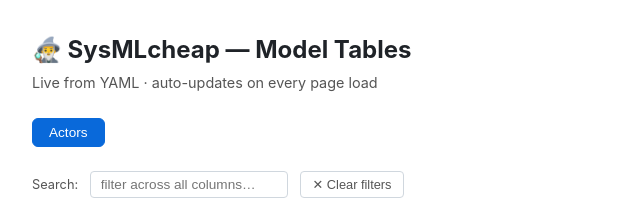
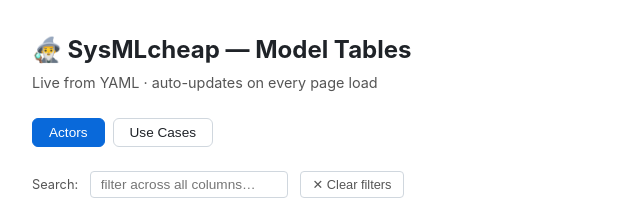
Before and after one commit to pixel7777/SysMLcheap, a plain HTML site: page docs/index.html in a window 1280 px wide. Shown: the top 211 px of the page, 0-640 px from the left. Drawn offline with Linux system fonts and the light colour scheme.

Commit message:
Add Use Cases table to model viewer
Columns: Name, ID, Owner, Actors, Extends, Includes, Traces To, Documentation
Matches metamodel UseCase schema. Ready for when use cases are populated.

```diff
--- a/docs/index.html
+++ b/docs/index.html
@@ -96,6 +96,22 @@
           { header: 'Owner',      field: 'ownerRef', cls: 'id', filterable: 'select', sortable: true },
           { header: 'Use Cases',  field: 'useCaseRefs',    filterable: false,    sortable: false, render: refList },
           { header: 'Realized By',field: 'realizedByRefs', filterable: false,    sortable: false, render: refList },
+          { header: 'Documentation', field: 'documentation', cls: 'doc', filterable: 'text', sortable: true },
+        ]
+      },
+      {
+        id: 'usecases',
+        label: 'Use Cases',
+        file: 'model/behavioral.yaml',
+        key: 'useCases',
+        columns: [
+          { header: 'Name',       field: 'name',              filterable: 'text',   sortable: true },
+          { header: 'ID',         field: 'id',       cls: 'id', filterable: 'text', sortable: true },
+          { header: 'Owner',      field: 'ownerRef', cls: 'id', filterable: 'select', sortable: true },
+          { header: 'Actors',     field: 'actorRefs',           filterable: false,    sortable: false, render: refList },
+          { header: 'Extends',    field: 'extendRefs',          filterable: false,    sortable: false, render: refList },
+          { header: 'Includes',   field: 'includeRefs',         filterable: false,    sortable: false, render: refList },
+          { header: 'Traces To',  field: 'traceRefs',           filterable: false,    sortable: false, render: refList },
           { header: 'Documentation', field: 'documentation', cls: 'doc', filterable: 'text', sortable: true },
         ]
       }
```
